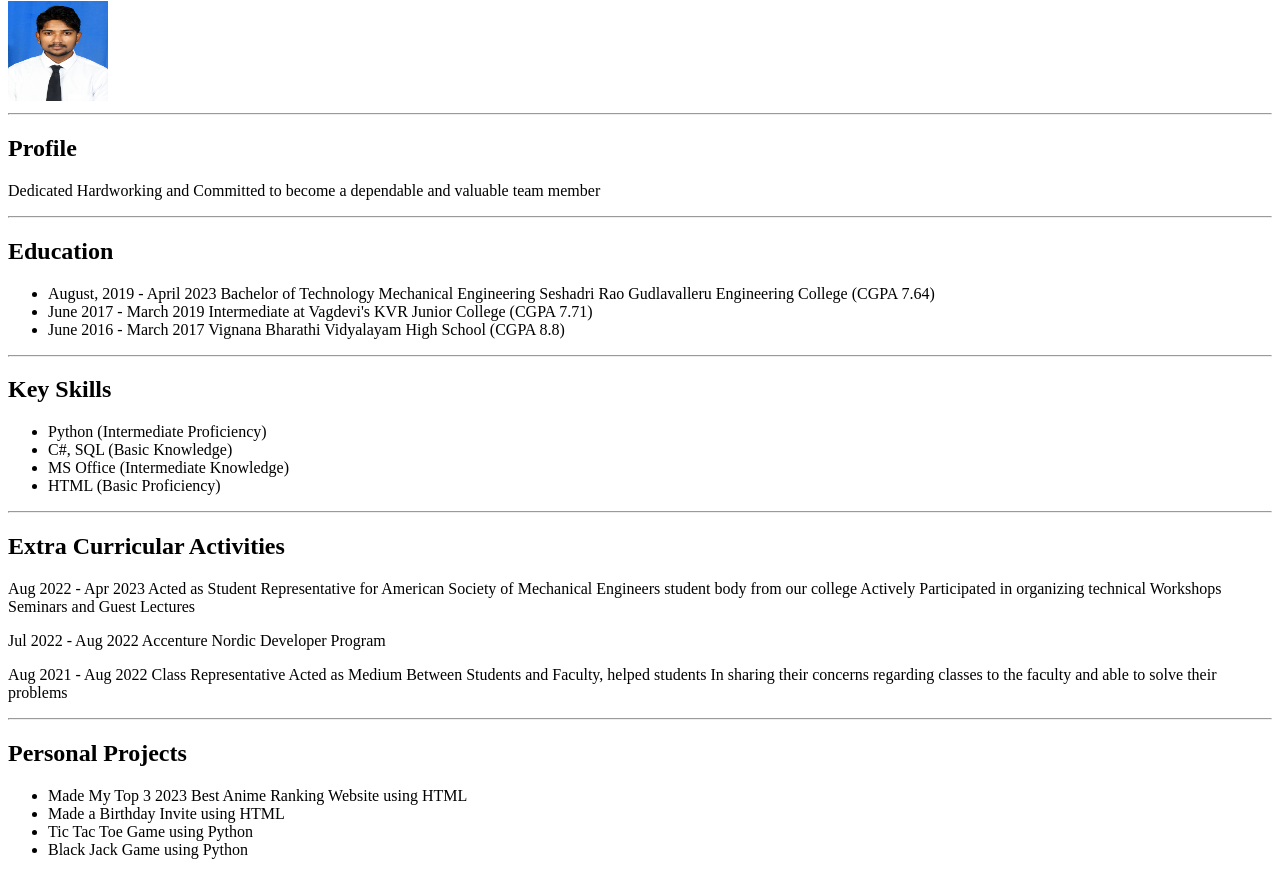
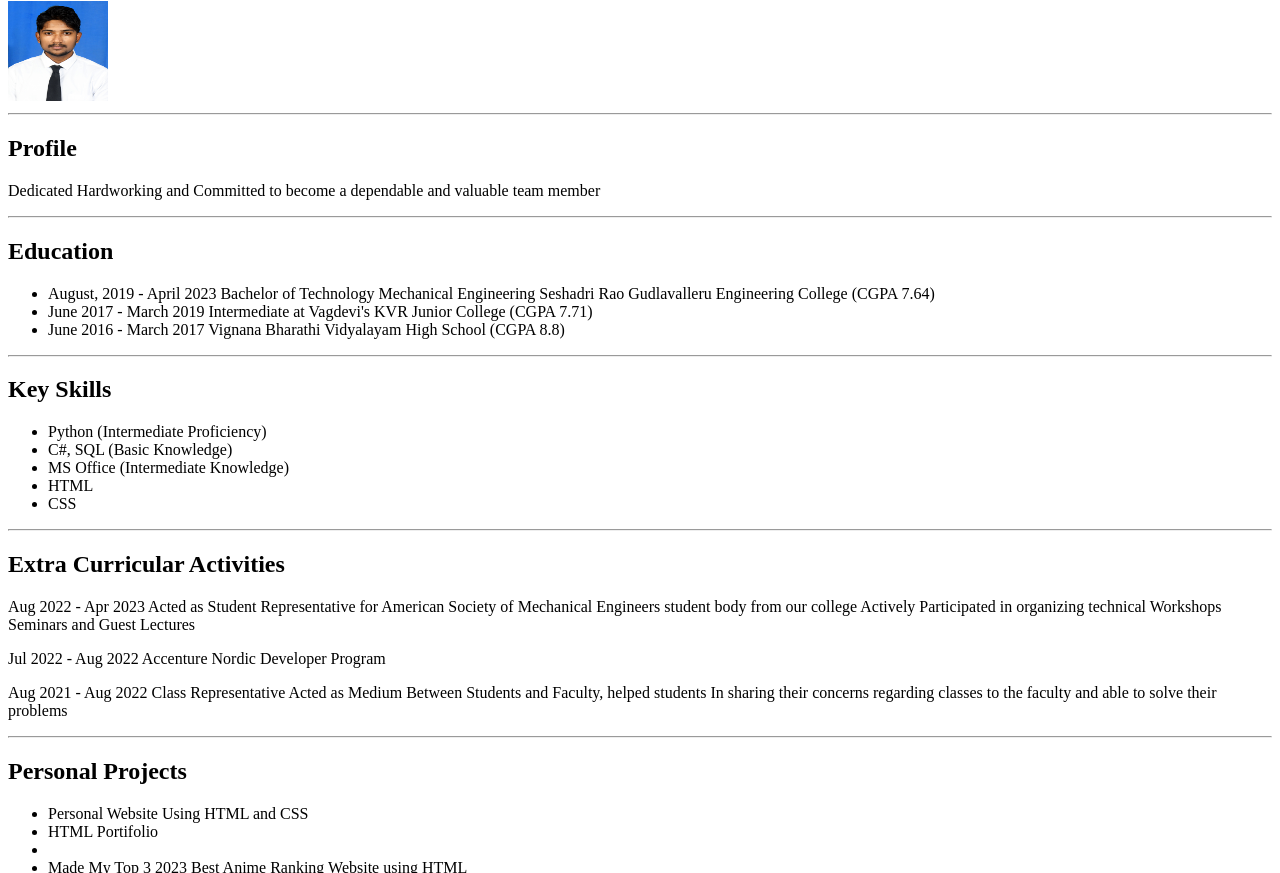
Before and after one commit to Saisurya302/html-OnlineResume, a plain HTML site: page index.html in a window 1280 px wide. Shown: the part 79-952 px from the top of the page. Drawn offline with Linux system fonts and the light colour scheme.

Commit message:
index.html

```diff
--- a/index.html
+++ b/index.html
@@ -29,7 +29,8 @@
         <li>Python (Intermediate Proficiency)</li>
         <li>C#, SQL (Basic Knowledge)</li>
         <li>MS Office (Intermediate Knowledge)</li>
-        <li>HTML (Basic Proficiency)</li>
+        <li>HTML</li>
+        <li>CSS </li>
     </ul>
     <hr/>
     <h2>Extra Curricular Activities</h2>
@@ -45,10 +46,12 @@
     <hr/>
     <h2>Personal Projects</h2>
     <ul>
+        <li>Personal Website Using HTML and CSS</li>
+        <li>HTML Portifolio<li>
         <li>Made My Top 3 2023 Best Anime Ranking Website using HTML</li>
         <li>Made a Birthday Invite using HTML</li>
         <li>Tic Tac Toe Game using Python</li>
-        <li>Black Jack Game using Python</li>
+
     </ul>
     <hr/>
     <h2>Languages</h2>
```
